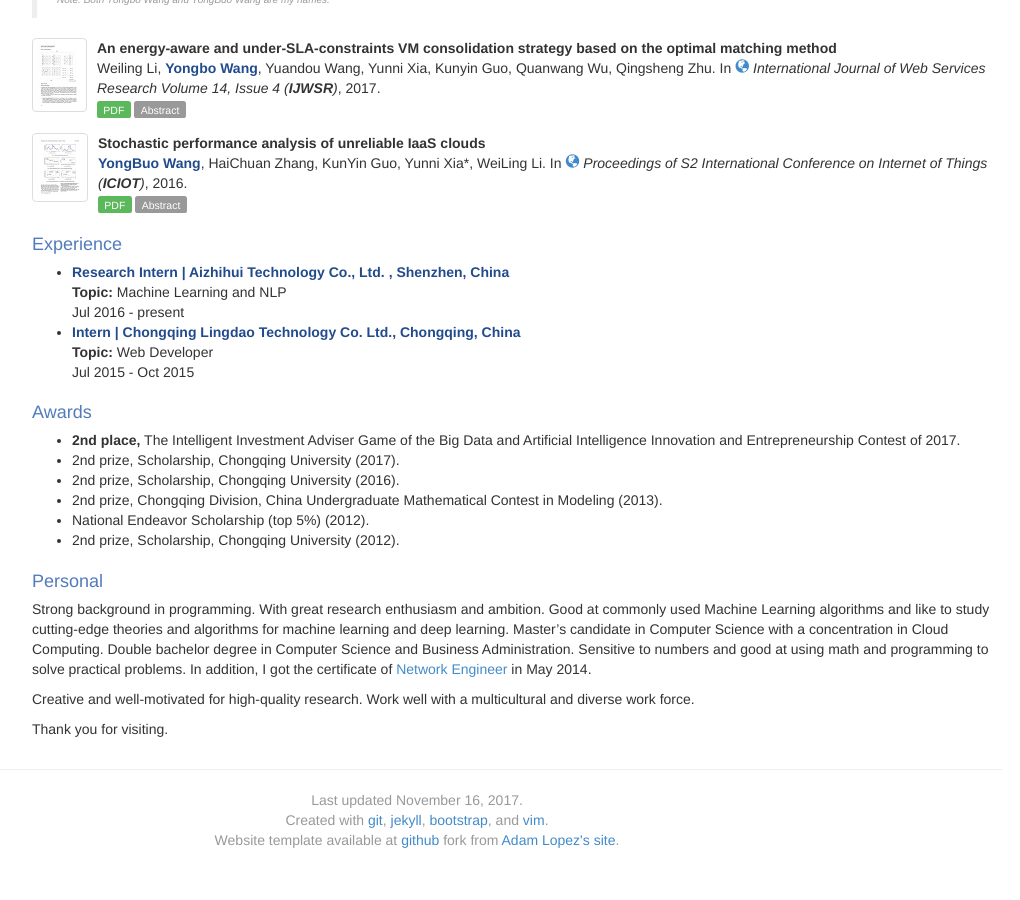
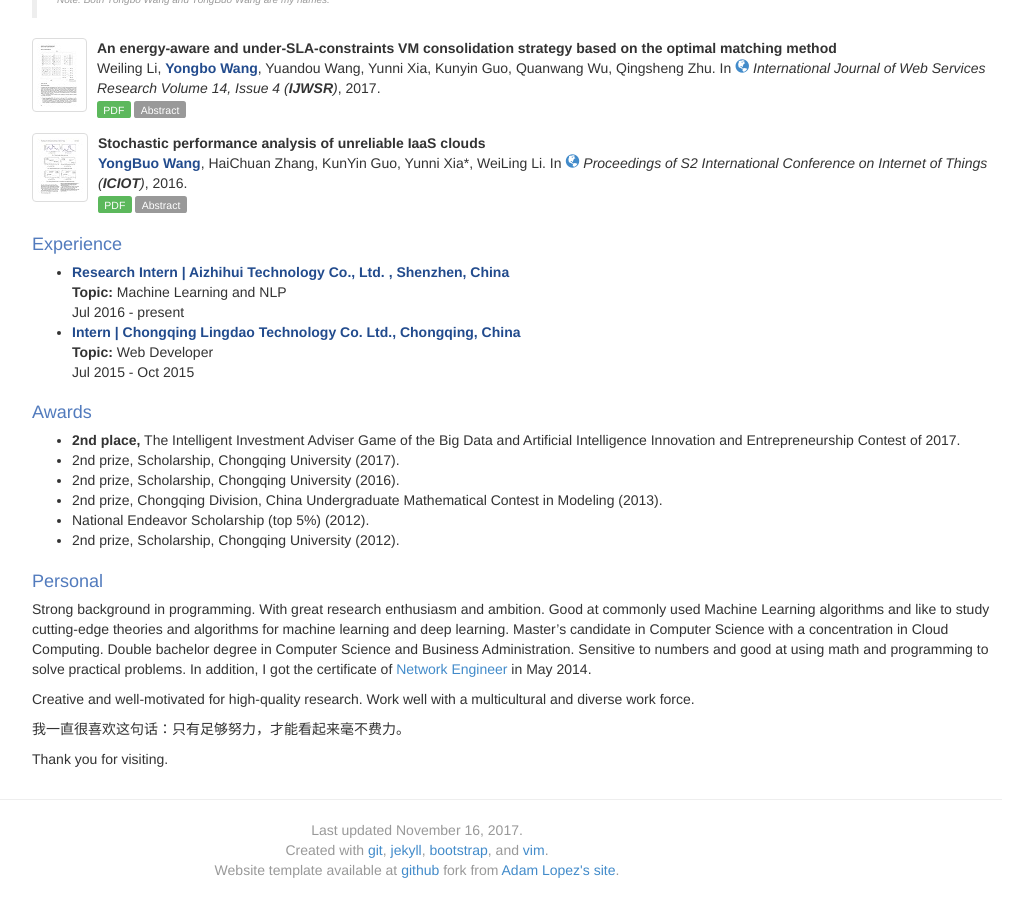
Before and after one commit to yongbowin/yongbowin.github.io, a Jekyll site: the page built from index.html, in a window 1280 px wide and 900 px high, scrolled down 737 px. Shown: the whole window, without its empty margins (223-1243 px from the left). Built offline with Jekyll 4.4.1, drawn with Linux system fonts in a browser that asks for light colours; before the commit the page ends 1607 px from its top, so only the background shows below that.

Commit message:
sub3-27
modified by Boson

```diff
--- a/index.html
+++ b/index.html
@@ -121,5 +121,8 @@ Strong background in programming. With great research enthusiasm and ambition. G
 Creative and well-motivated for high-quality research. Work well with a multicultural and diverse work force.
 </p>
 <p>
+我一直很喜欢这句话：只有足够努力，才能看起来毫不费力。
+</p>
+<p>
 Thank you for visiting.
 </p>
```
